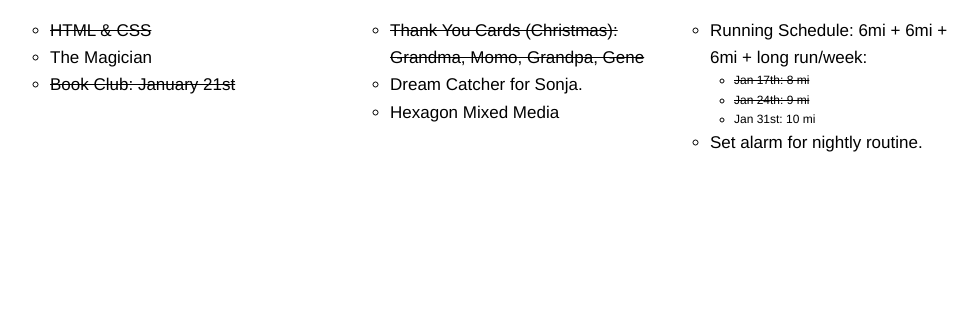
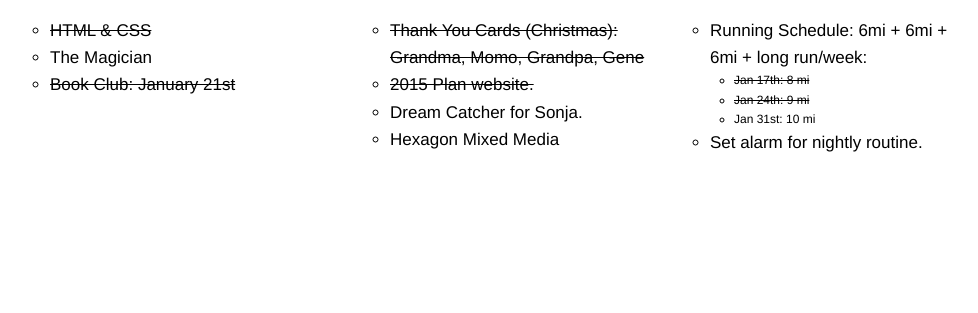
Before and after one commit to michellechild/plan2015, a plain HTML site: page january.html in a window 1280 px wide. Shown: the part 451-764 px from the top of the page, without its empty margins (124-1102 px from the left). Drawn offline with nearby package versions, Linux system fonts and the light colour scheme.

Commit message:
added january create content

```diff
--- a/january.html
+++ b/january.html
@@ -37,6 +37,7 @@
 		<h2>2: Create</h2>
 		<ul>
 			<li class="fini">Thank You Cards (Christmas): Grandma, Momo, Grandpa, Gene</li>
+			<li class="fini">2015 Plan website.</li>
 			<li>Dream Catcher for Sonja.</li>
 			<li>Hexagon Mixed Media</li>
 		</ul>
--- a/stylesheets/style.scss
+++ b/stylesheets/style.scss
@@ -17,6 +17,7 @@ section {
 	max-width: 333.33px;
 	margin: 0 auto;
 }
+
 
 nav {
 	width: 180px;
@@ -111,7 +112,6 @@ font-size: 12px;
 	}
 
 	section {
-		min-height: 400px;
 		float: left;
 		width: 47.5%;
 		padding-left: 5%;
@@ -119,6 +119,7 @@ font-size: 12px;
 
 	section:nth-of-type(odd) {
 		padding-left: 0;
+		clear: left;
 	}
 
 	.goal {
@@ -141,9 +142,11 @@ font-size: 12px;
 
 	section:nth-of-type(odd) {
 		padding-left: 2%;
+		clear: none;
 	}
 
 	section:nth-of-type(3n+1) {
 		padding-left:0;
+		clear: left;
 	}
 }
```
Also changed, not shown: stylesheets/style.css, 1 other file.
